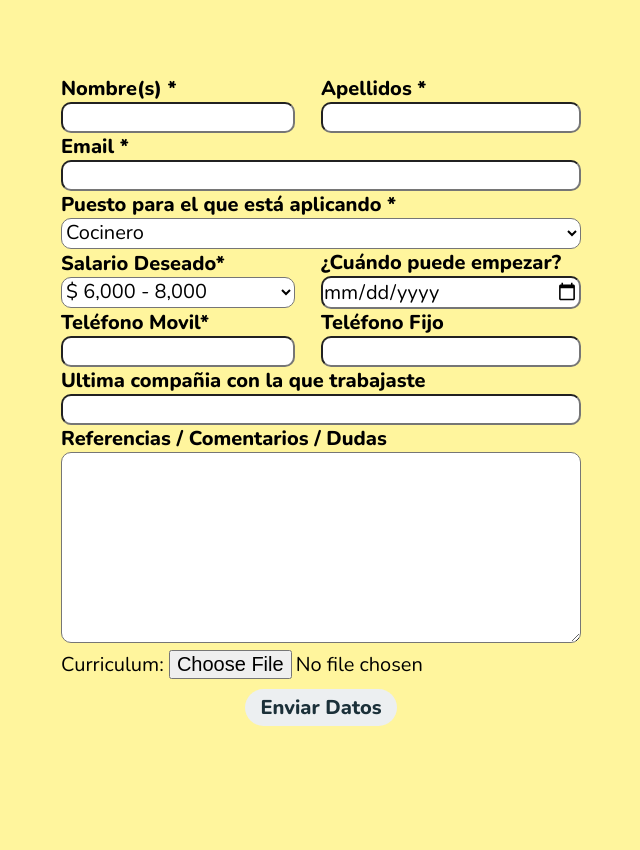
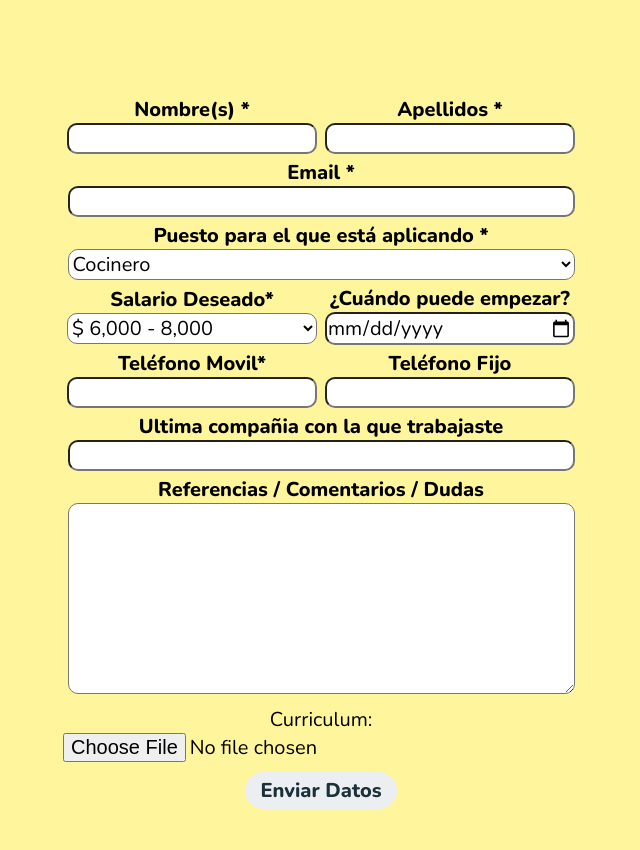
Before and after one commit to MeXinuX/morgans-las-puentes, a Django app: page /unete/ in a window 1280 px wide. Shown: the part 85-935 px from the top of the page, without its empty margins (319-959 px from the left). Before the commit the page ends 811 px from the top, so only its background shows below. Run offline with Django 4.2, Linux system fonts and the light colour scheme.

Commit message:
Solucionando problemas Responsive de sucursales y unete

```diff
--- a/static/css/sucursales_styles.css
+++ b/static/css/sucursales_styles.css
@@ -130,8 +130,9 @@ body{
 
 
 section h1{
+    display: flex;
     font-family: 'Rough_Battle', sans-serif;
-    font-size: 91px;
+    font-size:60px;
     text-align: center;
 }
 
@@ -153,7 +154,7 @@ section h2{
 
 .sucursal-image img {
     max-width: 100%;
-    max-height: 300px;
+    max-height: 400px;
     width: auto;
     height: auto;
     border-radius: 10px;
--- a/static/css/unete_styles.css
+++ b/static/css/unete_styles.css
@@ -13,6 +13,7 @@ body{
 }
 
 .header{
+    margin-bottom: 50px;
     background-color: #1b3039;
     display: flex;
     justify-content: space-between;
@@ -141,8 +142,23 @@ body{
 }
 
 .center {
+    text-align: center;
     display: flex;
     justify-content: center;
     align-items: center;
     height: 100vh;
 }
+
+form {
+    max-width: 100%;
+}
+
+
+label {
+    display: inline-block;
+    margin-top: 5px;
+}
+
+input, select, textarea {
+    width: 100%;
+}
--- a/templates/unete.html
+++ b/templates/unete.html
@@ -28,29 +28,29 @@
 
 </header>
 <div class="center">
-    <form action="//submit.form" id="EmploymentApplication100" method="post" onsubmit="return ValidateForm(this);">
+    <form style='max-width: 100%;'action="//submit.form" id="EmploymentApplication100" method="post" onsubmit="return ValidateForm(this);">
         <table style="border-collapse: collapse">
             <tr>
-                <td style="width: 50%">
+                <td>
                     <label for="nombres"><b>Nombre(s) *</b></label><br/>
-                    <input id="nombres" type="text" maxlength="50" style="width:90%;max-width: 260px;border-radius: 10px;"/>
+                    <input id="nombres" type="text" maxlength="50" style="width:100%;max-width: 250px;border-radius: 10px;"/>
                 </td>
-                <td style="width: 50%">
+                <td>
                     <label for="apellidos"><b>Apellidos *</b></label><br/>
-                    <input id="apellidos" type="text" maxlength="50" style="width:100%;max-width: 260px;border-radius: 10px;"/>
+                    <input id="apellidos"  type="text" maxlength="50" style="width:100%;max-width: 250px;border-radius: 10px;"/>
                 </td>
             </tr>
             <tr>
                 <td colspan="2">
                     <label for="email"><b>Email *</b></label><br/>
-                    <input id="email" type="email" maxlength="100" style="width:100%;max-width: 535px;border-radius: 10px;"/>
+                    <input id="email" type="email" maxlength="100" style="width:100%;max-width: 507px;border-radius: 10px;"/>
                 </td>
             </tr>
 
             <tr>
                 <td colspan="2">
                     <label for="puesto"><b>Puesto para el que está aplicando *</b></label><br/>
-                    <select id="Puestos" maxlength="100" style="width:100%;max-width: 535px;border-radius: 10px;background-color: white; "/>
+                    <select id="Puestos" maxlength="100" style="width:100%;max-width: 507px;border-radius: 10px;background-color: white; "/>
                         <option value="Cocinero">Cocinero</option>
                         <option value="Ayudante De Cocina">Ayudante De Cocina</option>
                         <option value="Parrillero">Parrillero</option>
@@ -62,7 +62,7 @@
             <tr>
                 <td>
                     <label for="Salario"><b>Salario Deseado*</b></label><br/>
-                    <select name='Salarios'id="Salario" maxlength="100" style="width:90%;max-width: 535px;border-radius: 10px;background-color: white; ">
+                    <select name='Salarios'id="Salario" maxlength="100" style="width:100%;max-width: 250px;border-radius: 10px;background-color: white; ">
                         <option value="$ 6,000 - 8,000">$ 6,000 - 8,000</option>
                         <option value="$ 8,000 - 10,000">$ 8,000 - 10,000</option>
                         <option value="$ 10,000 - 12,000">$ 10,000 - 12,000</option>
@@ -72,30 +72,30 @@
                 </td>
                 <td>
                     <label for="disponibilidad"><b>¿Cuándo puede empezar?</b></label><br/>
-                    <input type="date" maxlength="50" style="width:100%;max-width: 260px;border-radius: 10px;">
+                    <input type="date" maxlength="50" style="width:100%;max-width: 250px;border-radius: 10px;">
                 </td>
             </tr>
             <tr>
                 <td>
                     <label for="telefono_movil"><b>Teléfono Movil*</b></label><br/>
-                    <input id="telefono_movil" type="tel" maxlength="50" style="width:90%;max-width: 260px;border-radius: 10px;"/>
+                    <input id="telefono_movil" type="tel" maxlength="50" style="width:100%;max-width: 250px;border-radius: 10px;"/>
                 </td>
                 <td>
                     <label for="telefono_fijo"><b>Teléfono Fijo</b></label><br/>
-                    <input id="telefono_fijo" type="tel" maxlength="50" style="width:100%;max-width: 260px;border-radius: 10px;"/>
+                    <input id="telefono_fijo" type="tel" maxlength="50" style="width:100%;max-width: 250px;border-radius: 10px;"/>
                 </td>
             </tr>
 
             <tr>
                 <td colspan="2">
                     <label for="ultimo_trabajo"><b>Ultima compañia con la que trabajaste</b></label><br/>
-                    <input id="ultimo_trabajo" type="text" maxlength="100" style="width:100%;max-width: 535px;border-radius: 10px;"/>
+                    <input id="ultimo_trabajo" type="text" maxlength="100" style="width:100%;max-width: 507px;border-radius: 10px;"/>
                 </td>
             </tr>
             <tr>
                 <td colspan="2">
                     <label for="referencias"><b>Referencias / Comentarios / Dudas</b></label><br/>
-                    <textarea id="referencias" rows="7" cols="40" style="width:100%;max-width: 535px;border-radius: 10px;"></textarea>
+                    <textarea id="referencias" rows="7" cols="40" style="width:100%;max-width: 507px;border-radius: 10px;"></textarea>
                 </td>
             </tr>
             <tr>
```
